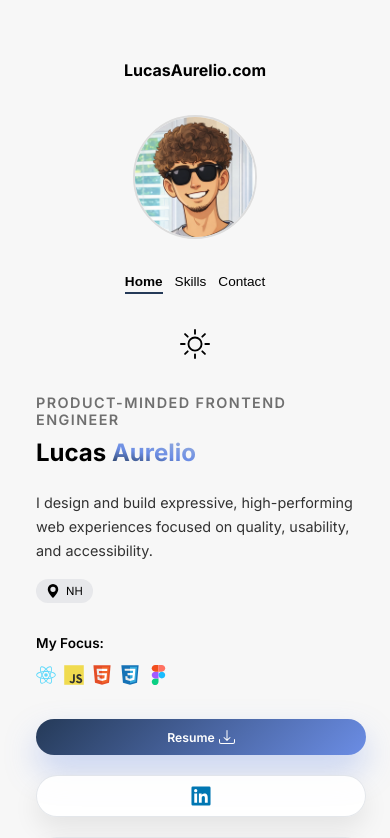
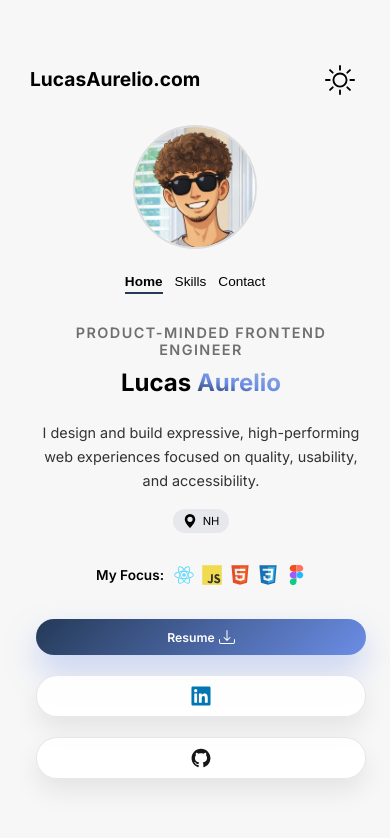
Before and after one commit to Lucas11011/lucas-aurelio-portfolio, a React (Create React App) app: page / in a window 390 px wide. Shown: the top 838 px of the page. Built offline with nearby package versions, Linux system fonts and the light colour scheme.

Commit message:
header mobile styling

```diff
--- a/src/App.css
+++ b/src/App.css
@@ -68,9 +68,12 @@ body.dark-mode .theme-icon {
 }
 
 .domain {
-  font-size: 1.2em;
+  font-size: 1.35em;
   font-weight: bold;
   flex: 1;
+  line-height: 1;
+  display: flex;
+  align-items: center;
 }
 
 .mobile-profile {
@@ -248,22 +251,39 @@ body.dark-mode .theme-icon {
 /* Responsiveness */
 @media (max-width: 900px) {
   .header {
-    flex-direction: column;
+    display: grid;
+    grid-template-columns: 1fr auto;
+    grid-template-areas:
+      "domain toggle"
+      "profile profile"
+      "tabs tabs";
+    align-items: center;
     margin-bottom: 20px;
     gap: 15px;
   }
 
   .domain {
+    grid-area: domain;
     flex: none;
+    justify-self: start;
+    align-self: center;
   }
 
   .mobile-profile {
+    grid-area: profile;
     display: flex;
     justify-content: center;
   }
 
   .top-tabs {
+    grid-area: tabs;
     gap: 15px;
+  }
+
+  .theme-switcher {
+    grid-area: toggle;
+    justify-self: end;
+    align-self: center;
   }
 
   .right-profile {
@@ -310,7 +330,7 @@ body.dark-mode .theme-icon {
     gap: 30px;
   }
   img.theme-icon {
-    margin-top: 15px;
+    margin-top: 0;
   }
 }
 
@@ -321,12 +341,16 @@ body.dark-mode .theme-icon {
     padding-bottom: 0px;
   }
 
+  .mobile-profile {
+    margin: 10px 0;
+  }
+
   .header {
     margin-bottom: 40px;
   }
 
   .domain {
-    font-size: 1em;
+    font-size: 1.2em;
   }
 
   .home-content h1 {
@@ -363,7 +387,7 @@ body.dark-mode .theme-icon {
     padding: 15px;
   }
   main.top-section {
-    margin-bottom: 150px;
+    margin-bottom: 75px;
   }
 
 }
--- a/src/components/Contact.js
+++ b/src/components/Contact.js
@@ -4,7 +4,7 @@ import '../css/Contact.css';
 import boxArrowIcon from '../icons/box-arrow-up-left.svg';
 import downloadIcon from '../icons/download.svg';
 // import copyIcon from '../icons/copy.svg';
-import resume from '../resume/LucasAurelio_Resume.pdf';
+import resume from '../resume/Lucas_Aurelio_Resume.pdf';
 
 function Contact() {
     // const [copyMessage, setCopyMessage] = useState('');
@@ -36,7 +36,7 @@ function Contact() {
             <p>GitHub: <a href="https://github.com/Lucas11011" target="_blank" rel="noopener noreferrer">
                 github.com/Lucas11011 <img src={boxArrowIcon} alt="" className="link-icon" />
             </a></p>
-            <p><a href={resume} download="LucasAurelio_Resume.pdf">
+            <p><a href={resume} download="Lucas_Aurelio_Resume.pdf">
                 Download Resume <img src={downloadIcon} alt="" className="link-icon" />
             </a></p>
         </div>
--- a/src/components/Home.js
+++ b/src/components/Home.js
@@ -10,7 +10,7 @@ import linkedinIcon from '../icons/LinkedIn.svg';
 // import gmailIcon from '../icons/gmail.png';
 import githubIcon from '../icons/GitHub.svg';
 import downloadIcon from '../icons/download.svg';
-import resume from '../resume/LucasAurelio_Resume.pdf';
+import resume from '../resume/Lucas_Aurelio_Resume.pdf';
 
 function Home() {
     return (
@@ -35,7 +35,7 @@ function Home() {
                 <img src={figmaIcon} alt="Figma" className="tech-stack-icon" title="Figma" />
             </div>
             <div className="social-links">
-                <a href={resume} download="LucasAurelio_Resume.pdf" className="social-link resume-link">
+                <a href={resume} download="Lucas_Aurelio_Resume.pdf" className="social-link resume-link">
                     <span>Resume</span>
                     <img src={downloadIcon} alt="Download" className="social-icon download-icon dark-mode-white" />
                 </a>
--- a/src/css/Home.css
+++ b/src/css/Home.css
@@ -30,6 +30,7 @@ h1 {
 .last-name-gradient {
   display: inline-block;
   background: linear-gradient(10deg, #253a58, #6b8de5 45%, #9bb1db);
+  background-clip: text;
   -webkit-background-clip: text;
   color: transparent;
 }
@@ -197,6 +198,8 @@ h1 {
   .home-content {
     margin-top: -10px;
     padding: 0 6px;
+    align-items: center;
+    text-align: center;
   }
 
   h1 {
@@ -210,17 +213,21 @@ h1 {
   }
 
   .home-summary {
-    font-size: 0.7em;
+    font-size: 0.66em;
     margin-top: 6px;
   }
 
   .tech-stack {
     gap: 8px;
     margin-top: 20px;
+    justify-content: center;
   }
 
   .tech-stack-label {
+    width: auto;
     font-size: 0.85em;
+    white-space: nowrap;
+    margin-right: 2px;
   }
 
   .tech-stack-icon {
@@ -233,13 +240,16 @@ h1 {
     gap: 10px;
     margin-top: 12px;
     font-size: 0.9em;
+    justify-content: center;
+    width: 100%;
   }
 
   .social-link {
     margin-top: 10px;
     gap: 4px;
-    width: calc(50% - 8px);
     justify-content: center;
+    width: 100%;
+    max-width: 360px;
   }
 
   .social-icon {
@@ -255,16 +265,21 @@ h1 {
     width: 16px;
     height: 16px;
   }
+
+  .home-location-chip {
+    margin-left: auto;
+    margin-right: auto;
+  }
 }
 
 @media (max-width: 420px) {
   .home-summary {
-    font-size: 0.65em;
+    font-size: 0.62em;
   }
 
   .tech-stack-label {
-    width: 100%;
-    margin-bottom: 6px;
+    width: auto;
+    margin-bottom: 0;
   }
 
   .social-link {
```
Also changed, not shown: 2 other files (tests, documents, lock files or other folders).
